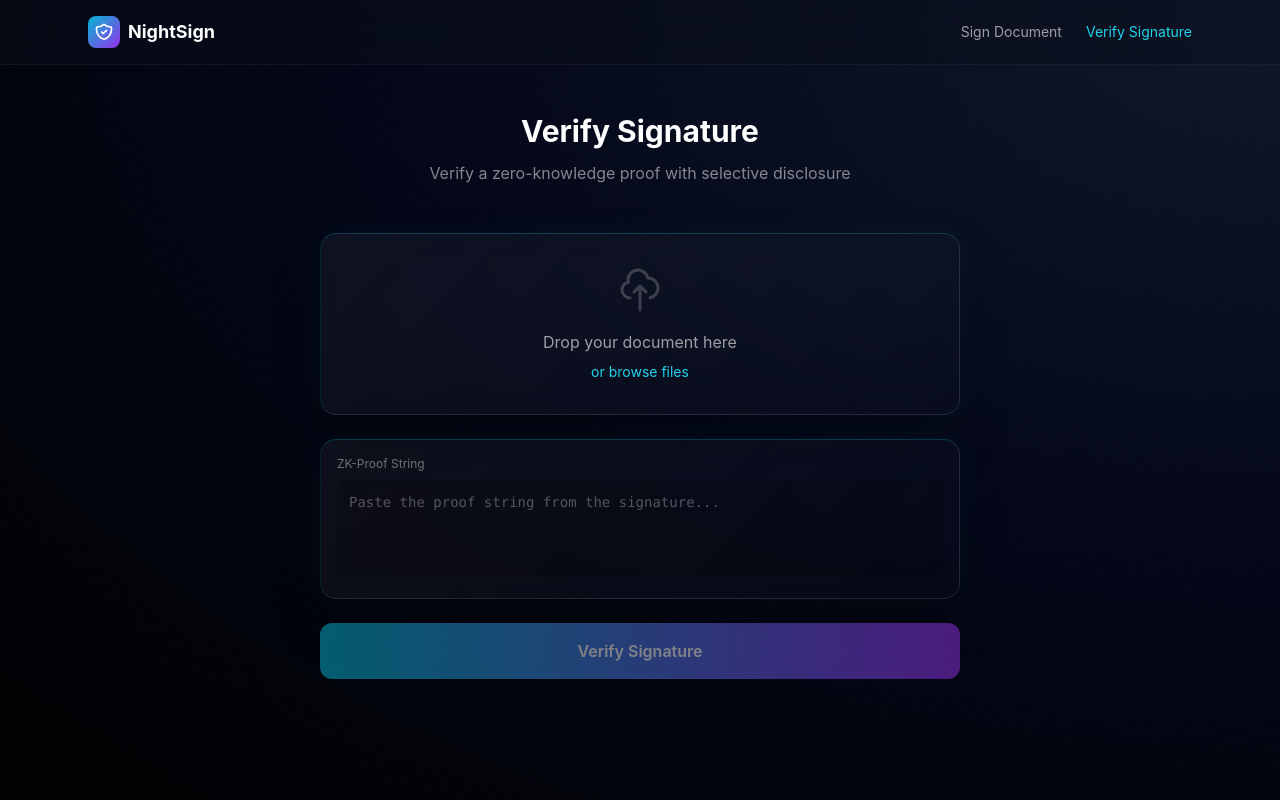
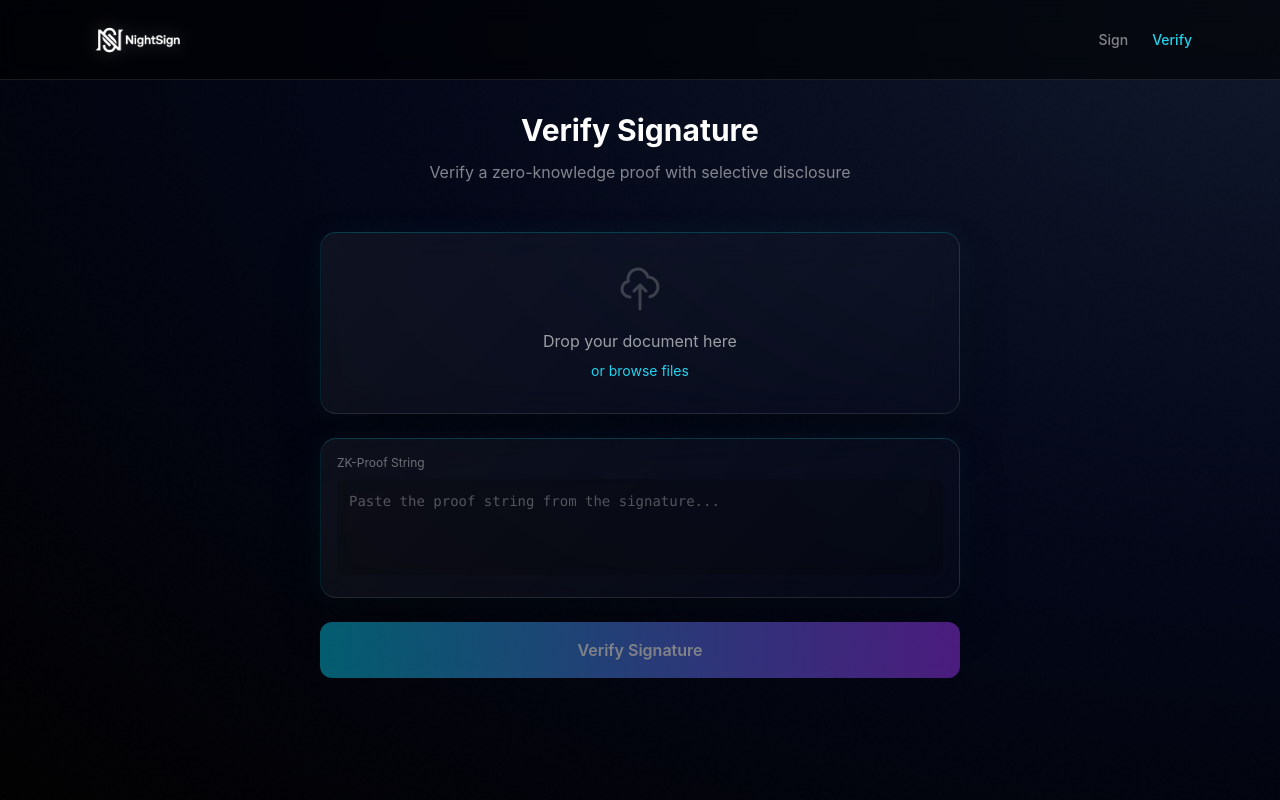
Before and after one commit to HarleysCodes/night-sign, a React (Vite) app: page /verify in a window 1280 px wide. Built offline with nearby package versions, Linux system fonts and the light colour scheme.

Commit message:
UI: Scaled up logo to Hero size for better brand presence

```diff
--- a/src/App.tsx
+++ b/src/App.tsx
@@ -61,15 +61,15 @@ function Navbar({
   onClearError: () => void;
 }) {
   return (
-    <nav className="fixed top-0 left-0 right-0 z-50 border-b border-white/10 bg-black/60 backdrop-blur-md">
-      <div className="mx-auto flex h-16 max-w-4xl items-center justify-between px-4">
-        <div className="flex items-center gap-3">
+    <nav className="fixed top-0 left-0 right-0 z-50 h-20 border-b border-white/10 bg-black/60 backdrop-blur-md">
+      <div className="mx-auto flex h-full max-w-4xl items-center justify-between px-4">
+        <div className="flex items-center" style={{ marginLeft: '-12px' }}>
           <img
             src="/logo.png"
             alt="NightSign"
-            className="h-14 w-auto"
+            className="w-auto"
             style={{
-              height: '56px',
+              height: '72px',
               filter: 'brightness(0) invert(1) drop-shadow(0 0 8px rgba(255, 255, 255, 0.2))'
             }}
           />
@@ -780,7 +780,7 @@ function App() {
         onClearError={clearWalletError}
       />
 
-      <main className="pt-24 pb-12">
+      <main className="pt-28 pb-12">
         <div className="mx-auto max-w-xl px-4">
           {/* Header */}
           <div className="mb-12 text-center">
--- a/src/components/VerifySignature.tsx
+++ b/src/components/VerifySignature.tsx
@@ -129,26 +129,29 @@ export function VerifySignature() {
   return (
     <div className="space-bg min-h-screen">
       {/* Header */}
-      <header className="border-b border-white/5 bg-midnight-900/50 backdrop-blur-xl">
-        <div className="mx-auto flex max-w-6xl items-center justify-between px-6 py-4">
-          <a href="/" className="flex items-center gap-2">
-            <div className="flex h-8 w-8 items-center justify-center rounded-lg bg-gradient-to-br from-cyan-500 to-purple-600">
-              <svg className="h-5 w-5 text-white" fill="none" viewBox="0 0 24 24" stroke="currentColor">
-                <path strokeLinecap="round" strokeLinejoin="round" strokeWidth={2} d="M9 12l2 2 4-4m5.618-4.016A11.955 11.955 0 0112 2.944a11.955 11.955 0 01-8.618 3.04A12.02 12.02 0 003 9c0 5.591 3.824 10.29 9 11.622 5.176-1.332 9-6.03 9-11.622 0-1.042-.133-2.052-.382-3.016z" />
-              </svg>
-            </div>
-            <span className="text-lg font-bold text-white">NightSign</span>
+      <header className="fixed top-0 left-0 right-0 z-50 h-20 border-b border-white/10 bg-black/60 backdrop-blur-md">
+        <div className="mx-auto flex h-full max-w-6xl items-center justify-between px-6">
+          <a href="/" className="flex items-center" style={{ marginLeft: '-12px' }}>
+            <img
+              src="/logo.png"
+              alt="NightSign"
+              className="w-auto"
+              style={{
+                height: '72px',
+                filter: 'brightness(0) invert(1) drop-shadow(0 0 8px rgba(255, 255, 255, 0.2))'
+              }}
+            />
           </a>
           <nav className="flex items-center gap-6">
-            <a href="/" className="text-sm text-white/60 hover:text-white transition-colors">
-              Sign Document
+            <a href="/" className="text-sm text-white/50 hover:text-cyan-400 transition-colors font-medium">
+              Sign
             </a>
-            <span className="text-sm text-cyan-400">Verify Signature</span>
+            <span className="text-sm text-cyan-400 font-medium">Verify</span>
           </nav>
         </div>
       </header>
 
-      <main className="mx-auto max-w-2xl px-4 py-12">
+      <main className="pt-28 mx-auto max-w-2xl px-4 py-12">
         <motion.div
           initial={{ opacity: 0, y: 20 }}
           animate={{ opacity: 1, y: 0 }}
```
